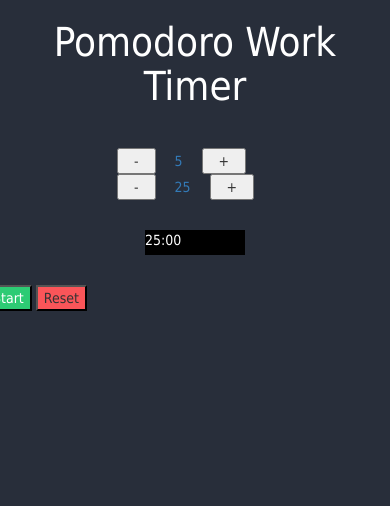
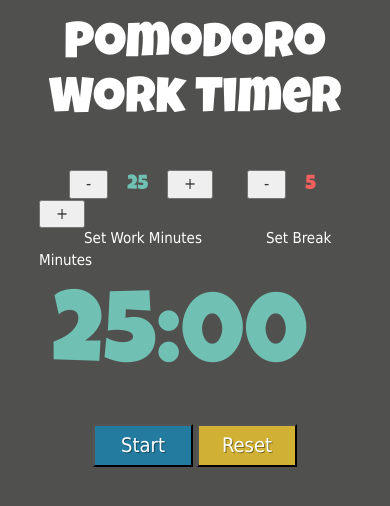
Before and after one commit to IndianaJim/pomodoro, a plain HTML site: page index.html in a window 390 px wide. Drawn offline with nearby package versions, Linux system fonts and the light colour scheme.

Commit message:
updated code

```diff
--- a/css/style.css
+++ b/css/style.css
@@ -1,32 +1,149 @@
-body{
-  background: #282e3a;
+body {
+  background: #50514F;
   font-family: tahoma;
 }
-h1{
+
+h1 {
   color: white;
   text-align: center;
-  font-size: 40px;
+  font-size: 50px;
+  font-family: 'Luckiest Guy', cursive;
+}
 
-}
-.container{
-  width: 40%;
+.container {
+  width: 60%;
   margin-top: 40px;
 }
-.plusMinus{
-  /*position: relative;*/
-  /*margin: auto;*/
+
+.plusMinus {
+  margin: auto;
+  font-size: 23px;
 }
-#startPause{
-  background-color: #2dcb74;
+
+#breakTime {
+  color: #F25F5C;
+  text-align: center;
+  font-size: 30px;
+  font-family: 'Luckiest Guy', cursive;
+}
+
+#workTime {
+  color: #70C1B3;
+  text-align: center;
+  font-size: 30px;
+  font-family: 'Luckiest Guy', cursive;
+}
+
+#SetLabel {
   color: white;
+  font-size: 15px;
+  margin-top: 14px;
+  text-align: center;
 }
-#reset{
-  background-color: #fa5559;
+
+#startPause {
+  width: 100px;
+  padding: 5px;
+  background-color: #247BA0;
+  color: #fff;
+  text-align: center;
+  font-size: 20px;
+  text-shadow: 1px 1px .5px rgba(0, 0, 0, .4);
 }
-#output{
+
+#reset {
   width: 100px;
-  height: 25px;
-  background-color: black;
-  color: white;
-  margin: 30px auto;
+  padding: 5px;
+  background-color: #D1B134;
+  color: #fff;
+  text-align: center;
+  font-size: 20px;
+  text-shadow: 1px 1px .5px rgba(0, 0, 0, .4);
 }
+
+#controls {
+  text-align: center;
+  margin: 10px auto;
+}
+
+#outputDiv {
+  text-align: center;
+  width: 100%;
+}
+
+#outputW {
+  color: #70C1B3;
+  margin: -30px auto;
+  text-align: center;
+  font-size: 200px;
+  font-family: 'Luckiest Guy', cursive;
+}
+
+@media (max-width: 320px) {
+  #outputW {
+    font-size: 75px;
+  }
+  .container {
+    width: 100%;
+    margin-top: 40px;
+  }
+  .plusMinus {
+    font-size: 14px;
+  }
+  #workTime {
+    font-size: 18px;
+  }
+  #breakTime {
+    font-size: 18px;
+  }
+  #setLabel{
+    font-size: 9px;
+    margin-top: 0px;
+  }
+}
+
+@media (min-width: 321px) and (max-width: 480px) {
+  #outputW {
+    font-size: 100px;
+  }
+  .container {
+    width: 80%;
+    margin-top: 40px;
+  }
+  .plusMinus {
+    font-size: 16px;
+  }
+  #workTime {
+    font-size: 20px;
+  }
+  #breakTime {
+    font-size: 20px;
+  }
+  #setLabel{
+    font-size: 11px;
+    margin-top: 0px;
+  }
+}
+
+@media (min-width: 481px) and (max-width: 768px) {
+  #outputW {
+    font-size: 120px;
+  }
+  .container {
+    width: 70%;
+    margin-top: 40px;
+  }
+  .plusMinus {
+    font-size: 18px;
+  }
+  #workTime {
+    font-size: 22px;
+  }
+  #breakTime {
+    font-size: 22px;
+  }
+  #setLabel{
+    font-size: 13px;
+    margin-top: 0px;
+  }
+}
--- a/index.html
+++ b/index.html
@@ -13,6 +13,7 @@
 
 
 
+
   </head>
 
   <body>
@@ -20,31 +21,43 @@
     <html>
   <head>
    <title>Pomodoro Work Timer</title>
+   <link href="https://fonts.googleapis.com/css?family=Luckiest+Guy" rel="stylesheet">
   </head>
   <body>
    <h1>Pomodoro Work Timer</h1>
    <div class="container">
      <div class="row">
       <div id="settings">
+        <a  class="col-sm-1">         </a>
+       <button id="workMinus" class="plusMinus col-sm-1">-</button>
+       <a id="workTime" class="plusMinus col-sm-2">25</a>
+       <button id="workPlus" class="plusMinus col-sm-1">+</button>
+       <a  class="col-sm-2">         </a>
        <button id="breakMinus" class="plusMinus col-sm-1">-</button>
-       <a id="breakTime" class="col-sm-1">5</a>
+       <a id="breakTime" class="plusMinus col-sm-2">5</a>
        <button id="breakPlus" class="plusMinus col-sm-1">+</button>
-       <a  class="col-sm-2">         </a>
-       <a  class="col-sm-2">         </a>
-       <a  class="col-sm-2">         </a>
-       <button id="workMinus" class="plusMinus col-sm-1">-</button>
-       <a id="workTime" class="plusMinus col-sm-1">25</a>
-       <button id="workPlus" class="plusMinus col-sm-1">+</button>
+          <a  class="col-sm-1">         </a>
       </div> <!--end div settings -->
     </div><!-- end div row -->
-   </div><!-- end div container -->
-   <div class="row">
-    <p id="output"></p>
-    <div id="controls">
+    <div class="row">
+       <a  class="col-sm-1">         </a>
+       <a id="SetLabel" class="col-sm-4">Set Work Minutes</a>
+       <a  class="col-sm-2">         </a>
+       <a id="SetLabel" class="col-sm-4">Set Break Minutes</a>
+       <a  class="col-sm-1">         </a>
+     </div><!-- end div row -->
+
+    <div id="outputDiv" class="row">
+     <a id="outputW">25:00</a>
+    </div>
+    <div class="row">
+     <div id="controls">
       <button id="startPause">Start</button>
       <button id="reset">Reset</button>
-    </div>
-    </div>
+     </div>
+    </div><!-- end row -->
+
+   </div><!-- end div container -->
   </body>
 </html>
     <script src='https://cdnjs.cloudflare.com/ajax/libs/jquery/3.1.0/jquery.min.js'></script>
@@ -53,6 +66,5 @@
 
 
 
-
   </body>
 </html>
--- a/js/index.js
+++ b/js/index.js
@@ -1,61 +1,112 @@
-$(document).ready(function () {
-  var workTime = 25;
+$(document).ready(function() {
   var minutes = 0;
   var seconds = 0;
-  var breakTime = 5;
   var running = 0;
-  var output1 = document.getElementById("output");
+  var output1 = document.getElementById("outputW");
+  var breakTime = document.getElementById("breakTime");
+  var workTime = document.getElementById("workTime");
 
-  function reset(){
+  function reset() {
     //console.log("reset ran");
     running = 0;
     seconds = 0;
-   minutes = workTime;
+    minutes = workTime.innerHTML;
+    output1.style.color = "#70C1B3";
     output1.innerHTML = minutes + ":00";
     document.getElementById("startPause").innerHTML = 'Start';
   }
 
-  function increment(){
-    if (running === 1){
-      var timer = setTimeout(function(){
-        if (seconds === 0){
+  function increment() {
+    if (running === 1) {
+      var timer = setTimeout(function() {
+        if (seconds === 0) {
           if (minutes != 0) {
             minutes = minutes - 1;
           }
           seconds = 59;
-        }else{
+        } else {
           seconds = seconds - 1;
         }
-
-        if ((seconds <= 0 && minutes <= 0) || running === 0){
-          running = 0;
+        if (running === 0){
+          //bail out of increment loop...
+        }else if (seconds <= 0 && minutes <= 0) {
+          //change color of text to other type via css id
+          console.log(output1.style.color);
+          if (output1.style.color == "rgb\(112, 193, 179\)") {
+            output1.style.color = "#F25F5C";
+            minutes = breakTime.innerHTML;
+            seconds = 0;
+          } else {
+            output1.style.color = "#70C1B3";
+            minutes = workTime.innerHTML;
+            seconds = 0;
+          }
+          output1.innerHTML = minutes + ":00";
+          running = 1;
+          increment();
+        } else {
+          if (seconds < 10){
+            output1.innerHTML = minutes + ":0" + seconds;
           }else{
             output1.innerHTML = minutes + ":" + seconds;
+          }
           increment();
         }
 
       }, 1000);
     }
-  }//end increment function
-  function startPause(){
+  } //end increment function
+
+  function startPause() {
     //console.log("start pushed");
-    if (running === 0){
+    if (running === 0) {
       running = 1;
       document.getElementById("startPause").innerHTML = 'Pause';
       increment();
-    }else{
+    } else {
       running = 0;
       document.getElementById("startPause").innerHTML = 'Resume';
     }
 
   }
+
+  //initialize timer on page load
   reset();
-  $('#startPause').on('click', function(){
+
+  $('#startPause').on('click', function() {
     startPause();
   })
-  $('#reset').on('click', function(){
-    if (running == 1)startPause();
+  $('#reset').on('click', function() {
+    if (running == 1) startPause();
     reset();
   })
+  $('#breakMinus').on('click', function() {
+    if (breakTime.innerHTML > 0) {
+      breakTime.innerHTML = Number(breakTime.innerHTML) - 1;
+    }
+  })
+  $('#breakPlus').on('click', function() {
+    breakTime.innerHTML = Number(breakTime.innerHTML) + 1;
+  })
+  $('#workMinus').on('click', function() {
+    if (workTime.innerHTML > 0) {
+      workTime.innerHTML = Number(workTime.innerHTML) - 1;
+      if (running == 1){
+       startPause();
+       reset();
+      }else{
+        reset();
+      }
+    }
+  })
+  $('#workPlus').on('click', function() {
+    workTime.innerHTML = Number(workTime.innerHTML) + 1;
+     if (running == 1){
+       startPause();
+       reset();
+      }else{
+        reset();
+      }
+  })
 
-});//end doc ready function
+}); //end doc ready function
```
Lines whose indentation alone changed are shown as unchanged.
